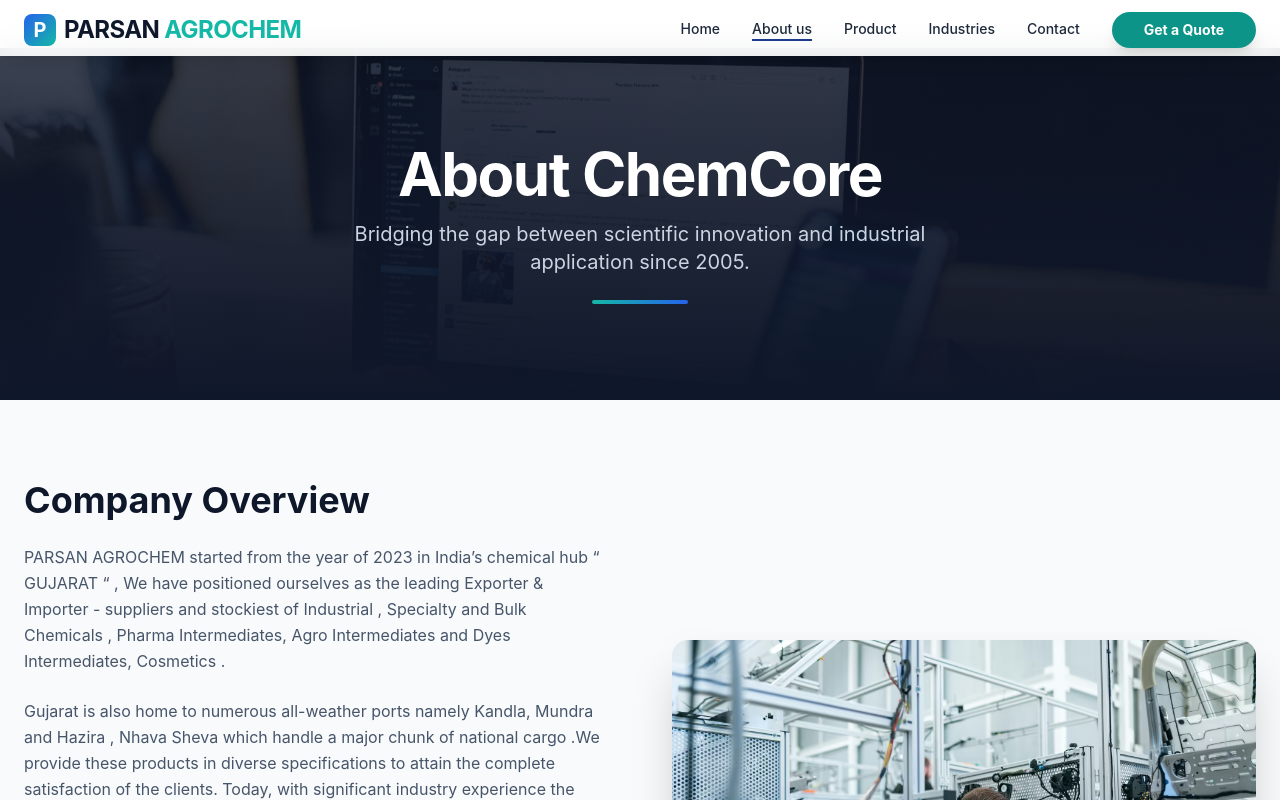
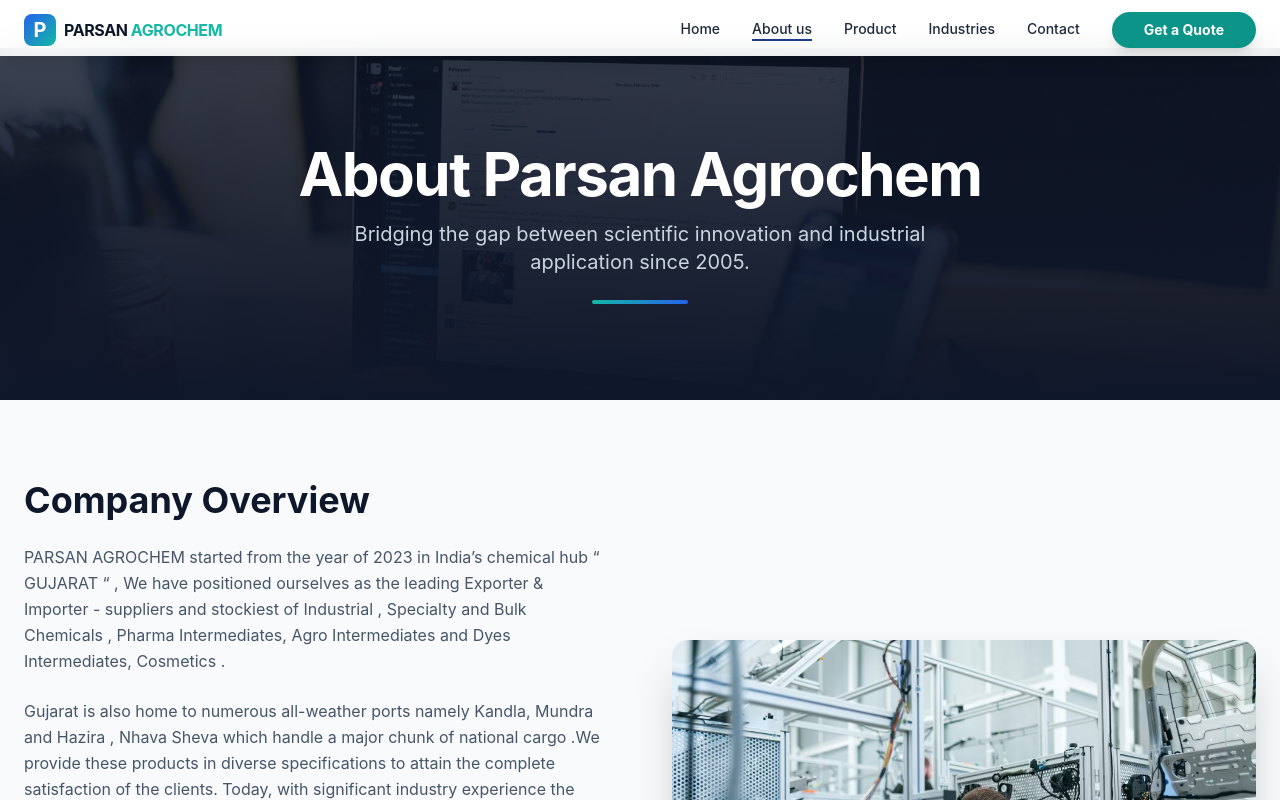
Before and after one commit to reactgopal/chemicalIndustry, a React (Create React App) app: page /about in a window 1280 px wide. Shown: the top 800 px of the page. Built offline with nearby package versions, Linux system fonts and the light colour scheme; a web font is replaced by a local one.

Commit message:
16-02-2026

```diff
--- a/src/components/About.js
+++ b/src/components/About.js
@@ -9,7 +9,7 @@
   return (
     <div className="bg-slate-50 min-h-screen">
       <PageHeader
-        title="About ChemCore"
+        title="About Parsan Agrochem"
         subtitle="Bridging the gap between scientific innovation and industrial application since 2005."
         bgImage={bannerOneImg}
       />
--- a/src/components/Navbar.js
+++ b/src/components/Navbar.js
@@ -50,7 +50,7 @@
             P
           </div>
           <span
-            className={`text-2xl font-bold tracking-tight ${scrolled || !isHome ? "text-slate-900" : "text-white"}`}
+            className={`text-base font-bold tracking-tight ${scrolled || !isHome ? "text-slate-900" : "text-white"}`}
           >
             PARSAN <span className="text-teal-500">AGROCHEM</span>
           </span>
```
